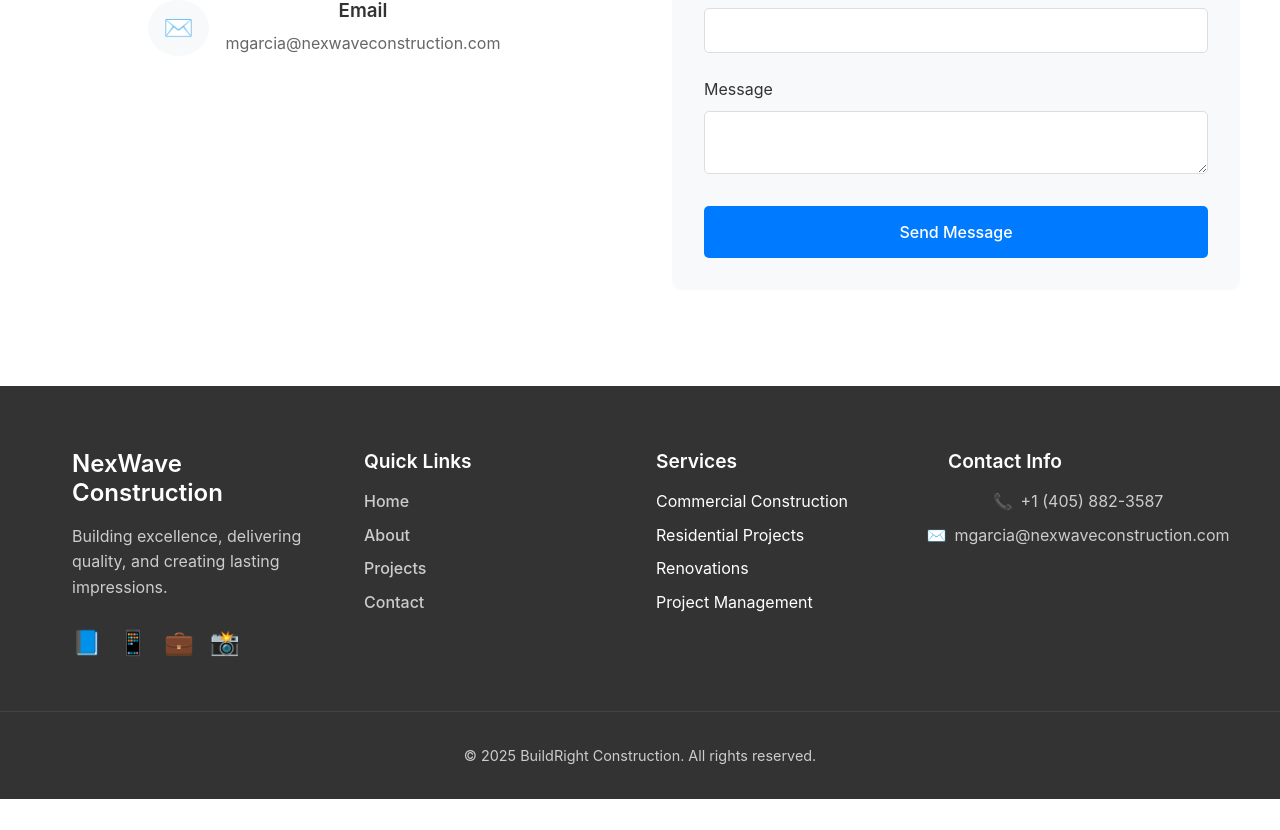
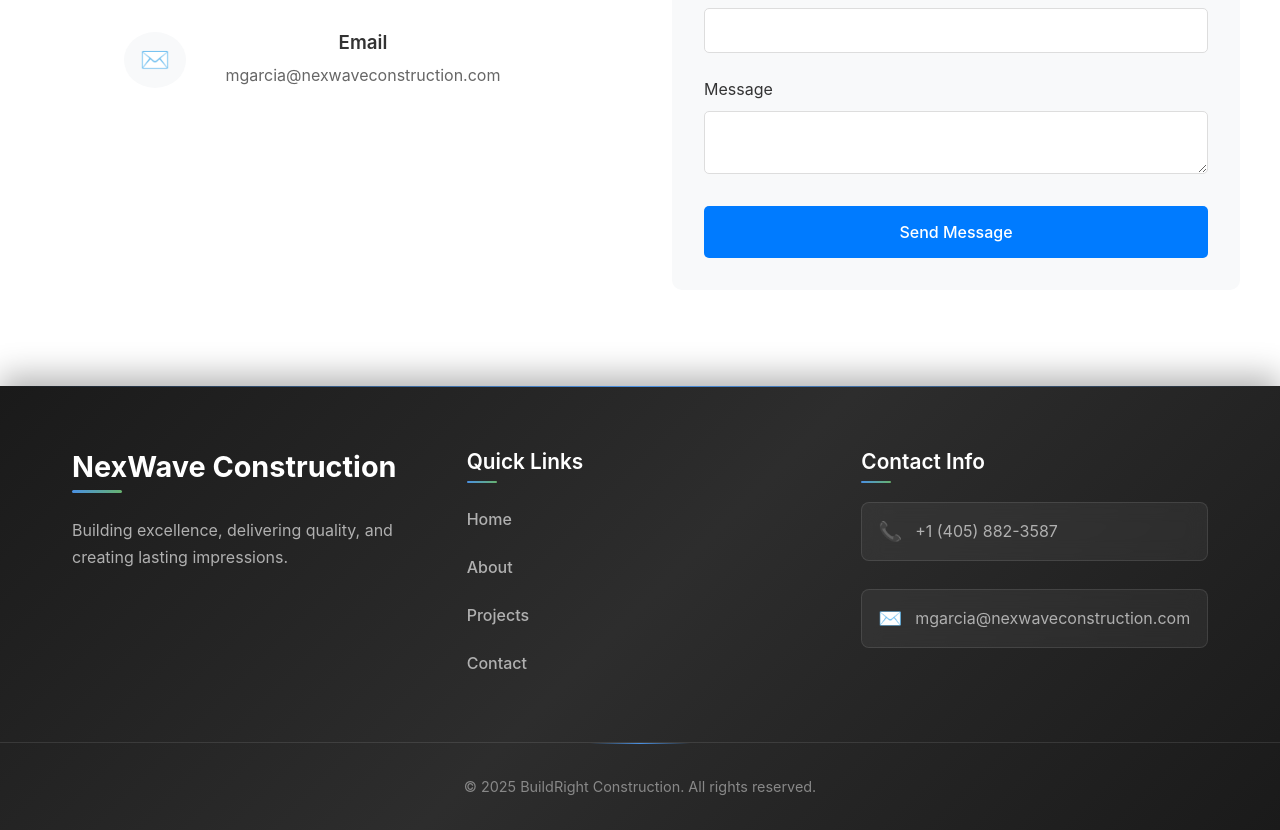
Before and after one commit to NexWaveConstruction/NexWaveConstruction.github.io, a React (Vite) app: page / in a window 1280 px wide. Shown: the part 3950-4780 px from the top of the page. Before the commit the page ends 4749 px from the top, so only its background shows below. Built offline with nearby package versions, Linux system fonts and the light colour scheme.

Commit message:
Updated footer section

```diff
--- a/src/components/Footer/Footer.css
+++ b/src/components/Footer/Footer.css
@@ -1,10 +1,21 @@
 .footer {
-  background-color: #333;
+  background: linear-gradient(135deg, #1a1a1a 0%, #2d2d2d 50%, #1a1a1a 100%);
   color: white;
   padding: 4rem 0 2rem;
   width: 100%;
   position: relative;
   overflow-x: hidden;
+  box-shadow: 0 -10px 30px rgba(0, 0, 0, 0.3);
+}
+
+.footer::before {
+  content: '';
+  position: absolute;
+  top: 0;
+  left: 0;
+  right: 0;
+  height: 1px;
+  background: linear-gradient(90deg, transparent, #4a90e2, transparent);
 }
 
 .footer-content {
@@ -12,43 +23,78 @@
   margin: 0 auto;
   padding: 0 2rem;
   display: grid;
-  grid-template-columns: repeat(auto-fit, minmax(250px, 1fr));
-  gap: 2rem;
+  grid-template-columns: repeat(auto-fit, minmax(280px, 1fr));
+  gap: 3rem;
   margin-bottom: 3rem;
 }
 
 .footer-section h3 {
-  font-size: 1.5rem;
-  margin-bottom: 1rem;
+  font-size: 1.8rem;
+  margin-bottom: 1.5rem;
   color: #fff;
+  font-weight: 700;
+  position: relative;
+  padding-bottom: 0.5rem;
+}
+
+.footer-section h3::after {
+  content: '';
+  position: absolute;
+  bottom: 0;
+  left: 0;
+  width: 50px;
+  height: 3px;
+  background: linear-gradient(90deg, #4a90e2, #67b26f);
+  border-radius: 2px;
 }
 
 .footer-section h4 {
-  font-size: 1.2rem;
-  margin-bottom: 1rem;
+  font-size: 1.3rem;
+  margin-bottom: 1.2rem;
   color: #fff;
+  font-weight: 600;
+  position: relative;
+  padding-bottom: 0.5rem;
+}
+
+.footer-section h4::after {
+  content: '';
+  position: absolute;
+  bottom: 0;
+  left: 0;
+  width: 30px;
+  height: 2px;
+  background: linear-gradient(90deg, #4a90e2, #67b26f);
+  border-radius: 1px;
 }
 
 .footer-section p {
-  color: #ccc;
-  line-height: 1.6;
+  color: #b0b0b0;
+  line-height: 1.7;
   margin-bottom: 1.5rem;
+  font-size: 1rem;
 }
 
 .social-links {
   display: flex;
-  gap: 1rem;
+  gap: 1.2rem;
 }
 
 .social-links a {
   color: #fff;
   text-decoration: none;
   font-size: 1.5rem;
-  transition: transform 0.3s ease;
+  transition: all 0.3s ease;
+  padding: 0.5rem;
+  border-radius: 50%;
+  background: rgba(255, 255, 255, 0.1);
+  backdrop-filter: blur(10px);
 }
 
 .social-links a:hover {
   transform: translateY(-3px);
+  background: linear-gradient(135deg, #4a90e2, #67b26f);
+  box-shadow: 0 5px 15px rgba(74, 144, 226, 0.4);
 }
 
 .footer-section ul {
@@ -58,51 +104,98 @@
 }
 
 .footer-section ul li {
-  margin-bottom: 0.5rem;
+  margin-bottom: 0.8rem;
+  transition: transform 0.2s ease;
+}
+
+.footer-section ul li:hover {
+  transform: translateX(5px);
 }
 
 .footer-section ul li a {
-  color: #ccc;
+  color: #b0b0b0;
   text-decoration: none;
-  transition: color 0.3s ease;
+  transition: all 0.3s ease;
+  padding: 0.3rem 0;
+  display: inline-block;
+  position: relative;
+}
+
+.footer-section ul li a::before {
+  content: '';
+  position: absolute;
+  bottom: 0;
+  left: 0;
+  width: 0;
+  height: 1px;
+  background: linear-gradient(90deg, #4a90e2, #67b26f);
+  transition: width 0.3s ease;
 }
 
 .footer-section ul li a:hover {
   color: #fff;
 }
 
+.footer-section ul li a:hover::before {
+  width: 100%;
+}
+
 .contact-info {
   display: flex;
   flex-direction: column;
-  align-items: center;
+  gap: 1rem;
 }
 
 .contact-info li {
-  color: #ccc;
+  color: #b0b0b0;
   display: flex;
   align-items: center;
-  gap: 0.5rem;
-  justify-content: center;
-  text-align: center;
-  width: 100%;
-  white-space: nowrap;
+  gap: 0.8rem;
+  padding: 0.8rem 1rem;
+  background: rgba(255, 255, 255, 0.05);
+  border-radius: 8px;
+  border: 1px solid rgba(255, 255, 255, 0.1);
+  transition: all 0.3s ease;
+  backdrop-filter: blur(10px);
+}
+
+.contact-info li:hover {
+  background: rgba(255, 255, 255, 0.1);
+  border-color: rgba(74, 144, 226, 0.3);
+  transform: translateY(-2px);
+  box-shadow: 0 5px 15px rgba(0, 0, 0, 0.2);
 }
 
 .contact-info li span {
   display: inline-flex;
   align-items: center;
   justify-content: center;
+  font-size: 1.2rem;
+  min-width: 24px;
 }
 
 .footer-bottom {
   text-align: center;
   padding-top: 2rem;
-  border-top: 1px solid #444;
+  border-top: 1px solid rgba(255, 255, 255, 0.1);
+  position: relative;
+}
+
+.footer-bottom::before {
+  content: '';
+  position: absolute;
+  top: 0;
+  left: 50%;
+  transform: translateX(-50%);
+  width: 100px;
+  height: 1px;
+  background: linear-gradient(90deg, transparent, #4a90e2, transparent);
 }
 
 .footer-bottom p {
-  color: #ccc;
+  color: #888;
   font-size: 0.9rem;
+  margin: 0;
 }
 
 @media (max-width: 768px) {
@@ -113,6 +206,13 @@
   .footer-content {
     grid-template-columns: 1fr;
     text-align: center;
+    gap: 2rem;
+  }
+
+  .footer-section h3::after,
+  .footer-section h4::after {
+    left: 50%;
+    transform: translateX(-50%);
   }
 
   .social-links {
@@ -121,5 +221,6 @@
 
   .contact-info li {
     justify-content: center;
+    text-align: center;
   }
 }
--- a/src/components/Footer/Footer.jsx
+++ b/src/components/Footer/Footer.jsx
@@ -7,20 +7,6 @@ const Footer = () => {
         <div className="footer-section">
           <h3>NexWave Construction</h3>
           <p>Building excellence, delivering quality, and creating lasting impressions.</p>
-          <div className="social-links">
-            <a href="#" aria-label="Facebook">
-              <span>📘</span>
-            </a>
-            <a href="#" aria-label="Twitter">
-              <span>📱</span>
-            </a>
-            <a href="#" aria-label="LinkedIn">
-              <span>💼</span>
-            </a>
-            <a href="#" aria-label="Instagram">
-              <span>📸</span>
-            </a>
-          </div>
         </div>
 
         <div className="footer-section">
@@ -32,17 +18,6 @@ const Footer = () => {
             <li><a href="#contact">Contact</a></li>
           </ul>
         </div>
-
-        <div className="footer-section">
-          <h4>Services</h4>
-          <ul>
-            <li>Commercial Construction</li>
-            <li>Residential Projects</li>
-            <li>Renovations</li>
-            <li>Project Management</li>
-          </ul>
-        </div>
-
         <div className="footer-section">
           <h4>Contact Info</h4>
           <ul className="contact-info">
```
